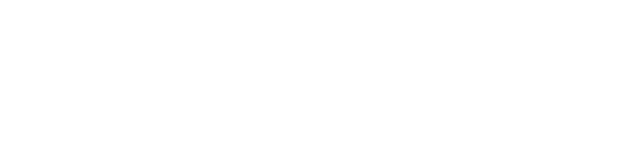
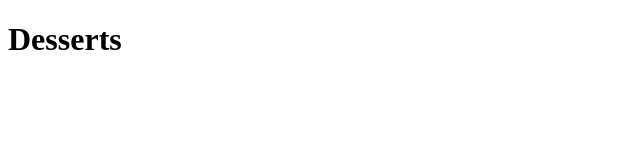
Before and after one commit to zaqara90/product-cart-challenge, a plain HTML site: page index.html in a window 1280 px wide. Shown: the whole page, without its empty margins (0-640 px from the left). Drawn offline with Linux system fonts and the light colour scheme.

Commit message:
Crate Initial Comit and clone locally

```diff
--- a/index.html
+++ b/index.html
@@ -6,6 +6,15 @@
     <title>Document</title>
 </head>
 <body>
+    <main class="Product-Card">
+        <h1>Desserts</h1>
+
+
+
+
+
+
+    </main>
 
 </body>
 </html>
```
